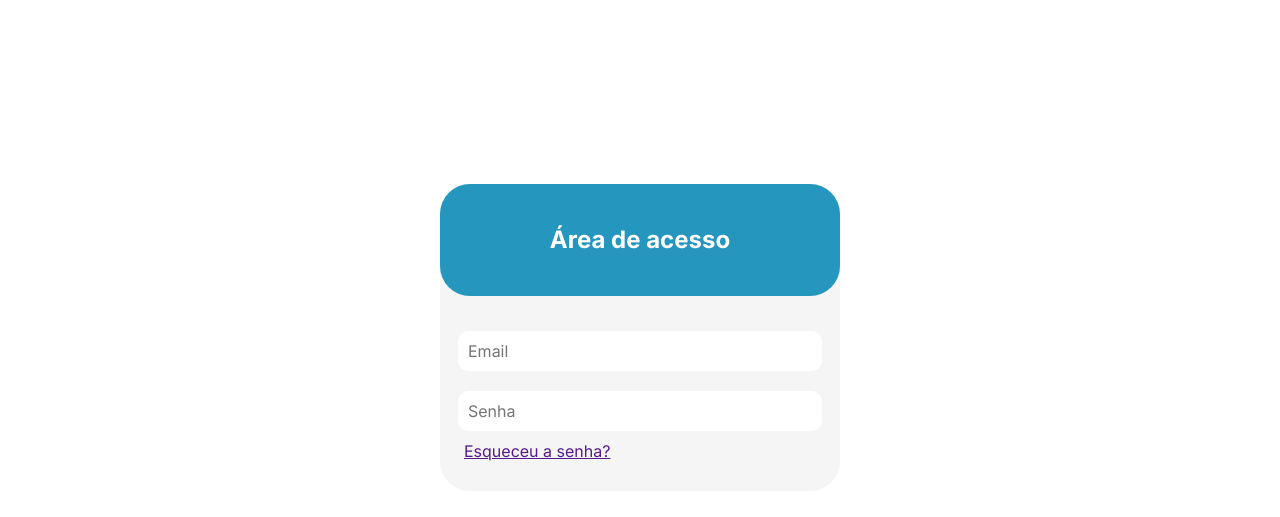
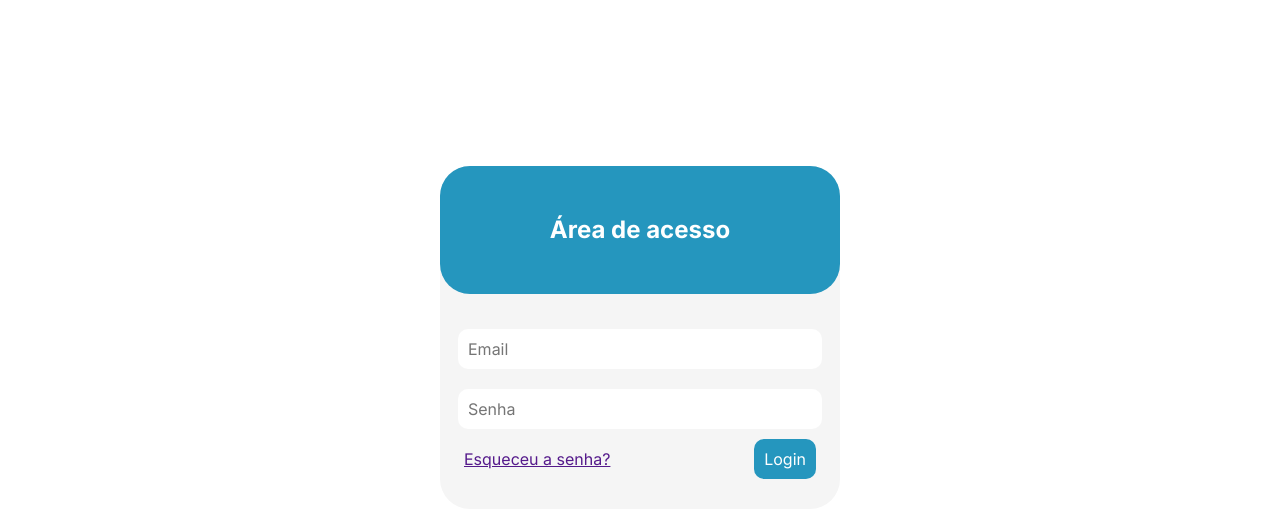
Before and after one commit to pedrodev2007/sanus-desktop-pi, a website built with Vite: page index.html in a window 1280 px wide. Shown: the part 119-636 px from the top of the page. Built offline with nearby package versions, Linux system fonts and the light colour scheme.

Commit message:
melhorando a interface do login

```diff
--- a/index.html
+++ b/index.html
@@ -24,7 +24,10 @@
 								<input class="ler-input" type="email" placeholder="Email">
 								<input class="ler-input" type="password" placeholder="Senha">
 							</form>
-                            <a href="" id="esqueceu_senha">Esqueceu a senha?</a>
+							<div id="footer-card">
+								<a href="" id="esqueceu_senha">Esqueceu a senha?</a>
+								<button id="login-btn">Login</button>
+							</div>
 						</div>
 					</div>
 				</div>
--- a/src/styles/style-global.css
+++ b/src/styles/style-global.css
@@ -19,13 +19,22 @@ main {
 }
 
 
-h1, h2, p, li {
+h1, h2, p, li, button {
 	font-family: Inter;
 	color: white;
 }
 
+button {
+	cursor: pointer;
+	border: none;
+	padding: 10px;
+	border-radius: 10px;
+	background-color: #2596BE;
+}
 
-
+button:hover {
+	background-color: #2AA0CA;
+}
 a {
 	font-family: Inter;
 }
--- a/src/styles/style-login.css
+++ b/src/styles/style-login.css
@@ -29,3 +29,14 @@
 #esqueceu_senha {
     margin-left: 1rem;
 }
+
+#footer-card {
+	display: flex;
+	align-items: center;
+	justify-content: space-between;
+}
+
+#login-btn {
+	margin-right: 1rem;
+	font-size: 1rem;
+}
```
